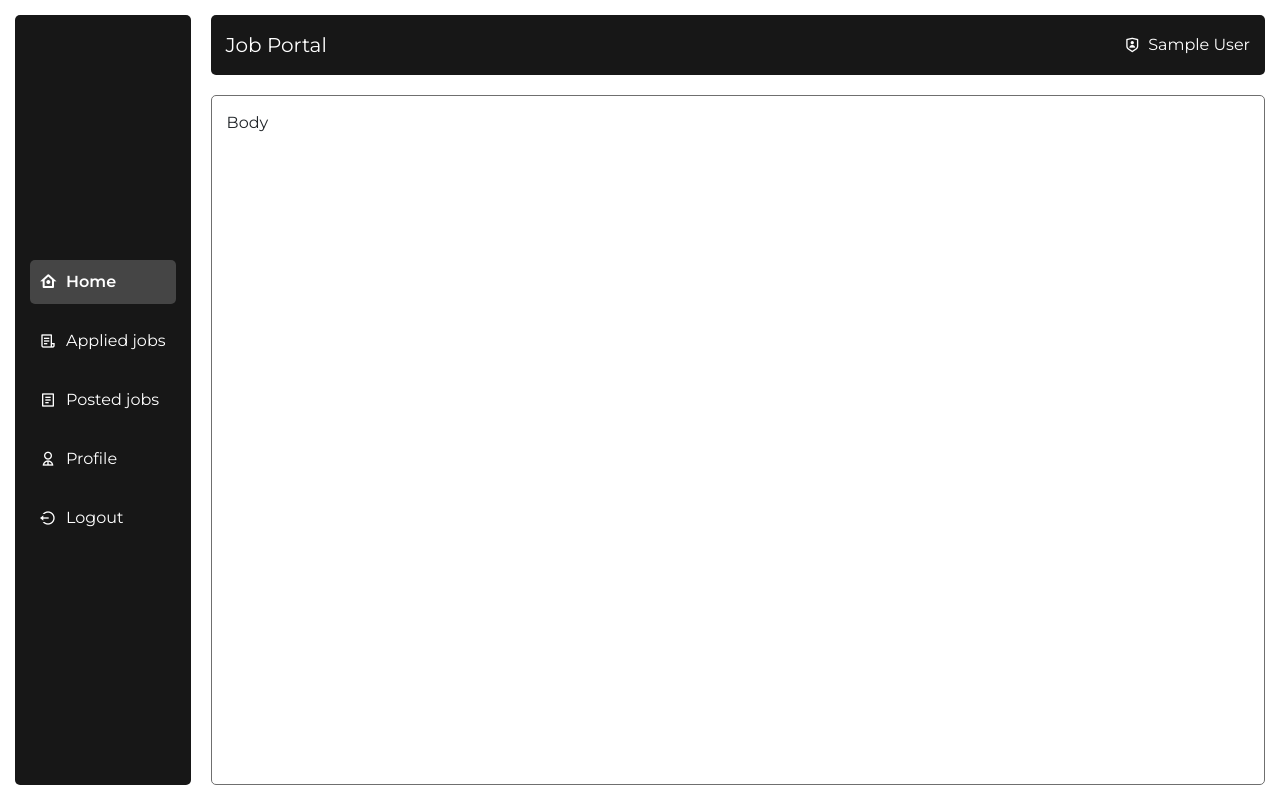
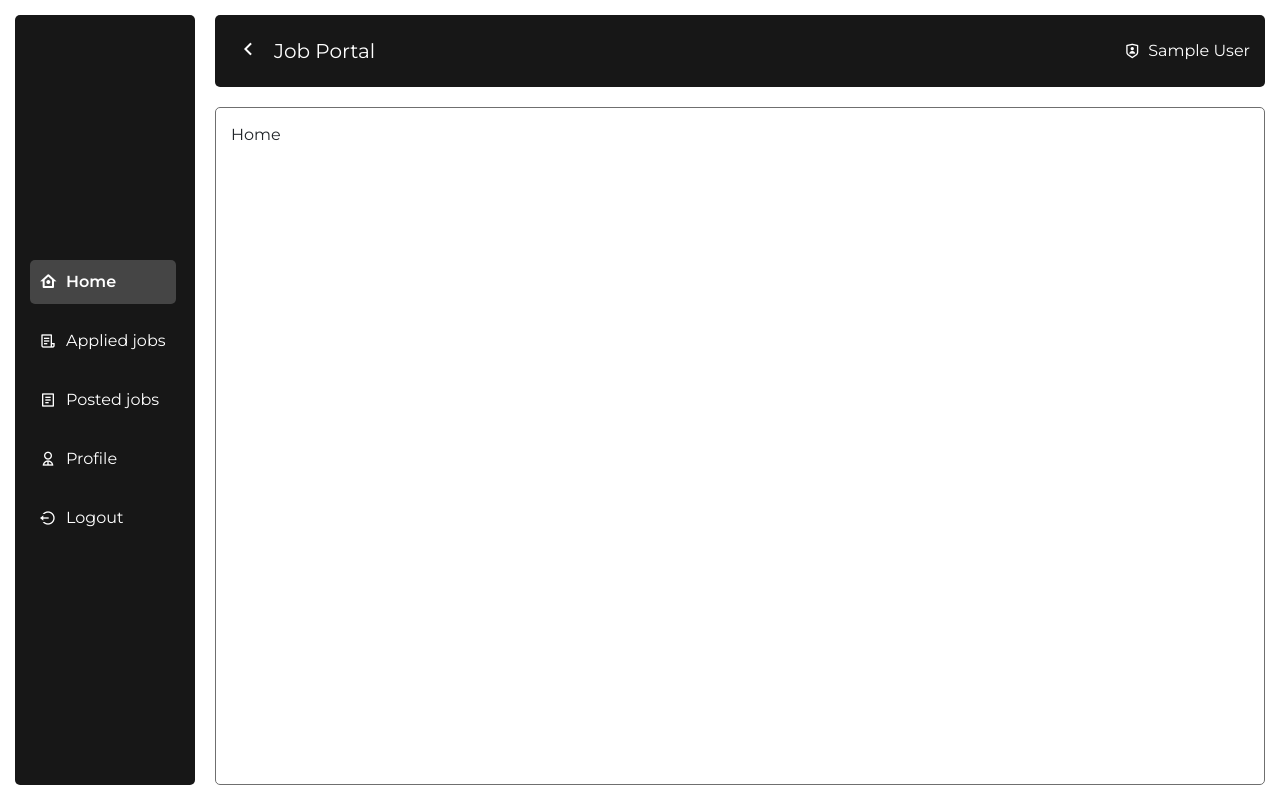
Before and after one commit to andrew-dev-p/firebase-react-job-portal, a React (Vite) app: page / in a window 1280 px wide. Built offline with nearby package versions, Linux system fonts and the light colour scheme; no server answers; sample sign-in values are in the browser's storage.

Commit message:
Make the sidebar collapsible

```diff
--- a/src/components/DefaultLayout.tsx
+++ b/src/components/DefaultLayout.tsx
@@ -1,8 +1,9 @@
-import { PropsWithChildren } from "react";
+import { PropsWithChildren, useState } from "react";
 import { NavLink } from "react-router-dom";
 
 const DefaultLayout = ({ children }: PropsWithChildren) => {
   const user = JSON.parse(localStorage.getItem("user")!);
+  const [collapsed, setCollapsed] = useState(false);
 
   const userMenu = [
     {
@@ -28,7 +29,7 @@ const DefaultLayout = ({ children }: PropsWithChildren) => {
   ];
 
   return (
-    <div className="layout">
+    <div className={`layout${collapsed ? " sidebar-collapsed" : ""}`}>
       <div className="sidebar d-flex justify-content-between">
         <div className="menu">
           {userMenu.map((menuItem) => (
@@ -41,7 +42,7 @@ const DefaultLayout = ({ children }: PropsWithChildren) => {
               end={menuItem.path === "/"}
             >
               <i className={menuItem.iconClassName}></i>
-              <span>{menuItem.title}</span>
+              {!collapsed && <span>{menuItem.title}</span>}
             </NavLink>
           ))}
           <NavLink
@@ -52,19 +53,38 @@ const DefaultLayout = ({ children }: PropsWithChildren) => {
             onClick={() => localStorage.removeItem("user")}
           >
             <i className="ri-logout-circle-line"></i>
-            <span>Logout</span>
+            {!collapsed && <span>Logout</span>}
           </NavLink>
         </div>
       </div>
       <div className="content-area">
-        <div className="header d-flex justify-content-between">
-          <span className="logo">Job Portal</span>
+        <div className="header d-flex justify-content-between align-items-center">
+          <div className="d-flex align-items-center gap-2">
+            <button
+              className="collapse-btn text-white"
+              onClick={() => setCollapsed((prev) => !prev)}
+              style={{
+                border: "none",
+                background: "none",
+                cursor: "pointer",
+                fontSize: 24,
+              }}
+              aria-label={collapsed ? "Expand sidebar" : "Collapse sidebar"}
+            >
+              <i
+                className={
+                  collapsed ? "ri-arrow-right-s-line" : "ri-arrow-left-s-line"
+                }
+              />
+            </button>
+            <span className="logo">Job Portal</span>
+          </div>
           <div className="d-flex align-items-center gap-2">
             <i className="ri-shield-user-line"></i>
             <span>{user.name}</span>
           </div>
         </div>
-        <div className="body">Body</div>
+        <div className="body">{children}</div>
       </div>
     </div>
   );
--- a/src/stylesheets/layout.css
+++ b/src/stylesheets/layout.css
@@ -22,6 +22,12 @@
   color: white;
   padding: 15px;
   height: 100%;
+}
+
+.layout .sidebar {
+  width: 180px;
+  min-width: 180px;
+  transition: width 0.2s cubic-bezier(0.4,0,0.2,1);
 }
 
 .header {
@@ -75,3 +81,21 @@
   background-color: #ffffff33;
   font-weight: 600;
 }
+
+.layout.sidebar-collapsed .sidebar {
+  width: 67px;
+  min-width: 67px;
+  transition: width 0.2s cubic-bezier(0.4,0,0.2,1);
+}
+
+.layout.sidebar-collapsed .menu-item span {
+  display: none;
+}
+
+.layout.sidebar-collapsed .menu {
+  align-items: center;
+}
+
+.layout.sidebar-collapsed .menu-item {
+  justify-content: center;
+}
```
